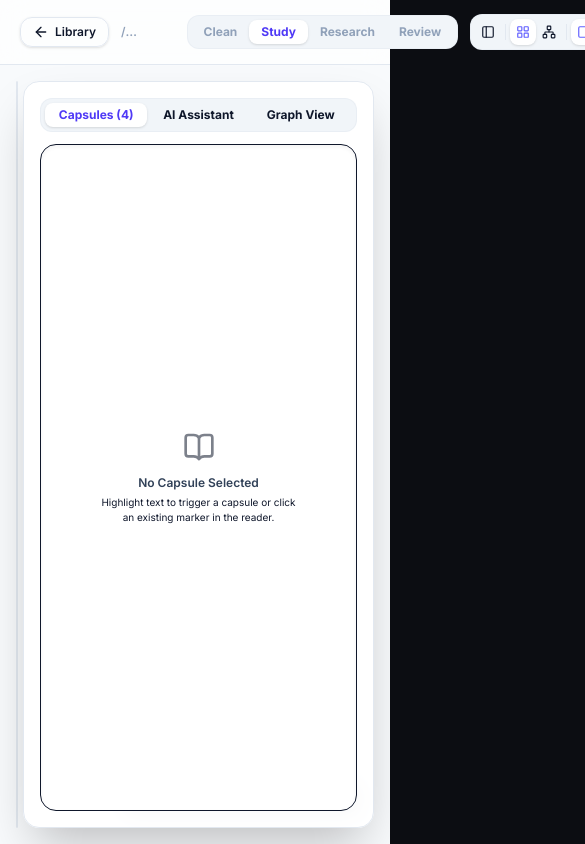
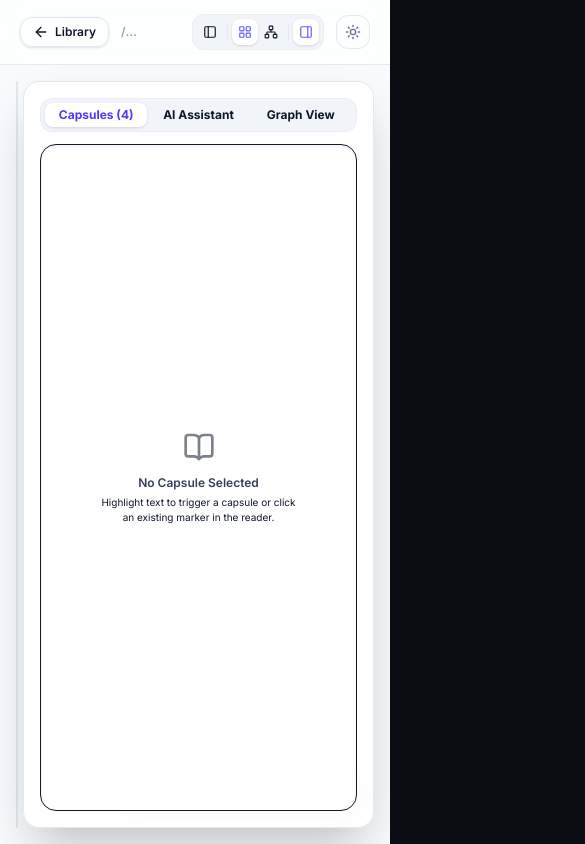
Before and after one commit to UniqMind/knowledge-capsule, a React (Vite) app: page / in a window 390 px wide. Both pictures are taken after a click on the button 337 px from the left and 453 px from the top of the page. Shown: the top 844 px of the page, 585 px wide, since content can reach past the window. Built offline with nearby package versions, Linux system fonts and the light colour scheme.

Commit message:
Optimize layout for mobile viewports, hiding selectors and zoom, and constraining margins

```diff
--- a/src/App.tsx
+++ b/src/App.tsx
@@ -378,7 +378,7 @@ export default function App() {
           {activePdfId && (
             <>
               {/* Reading Modes Selector */}
-              <div className="flex items-center bg-slate-100 dark:bg-slate-950 p-1 rounded-xl border border-slate-200/50 dark:border-slate-800/60">
+              <div className="hidden md:flex items-center bg-slate-100 dark:bg-slate-950 p-1 rounded-xl border border-slate-200/50 dark:border-slate-800/60">
                 {(['clean', 'study', 'research', 'review'] as const).map((mode) => (
                   <button
                     key={mode}
--- a/src/components/PDFViewer.tsx
+++ b/src/components/PDFViewer.tsx
@@ -1037,7 +1037,7 @@ export const PDFViewer: React.FC<PDFViewerProps> = ({
       <div className="flex items-center justify-between px-4 py-2 border-b border-slate-200 dark:border-slate-800 bg-white/70 dark:bg-slate-900/60 backdrop-blur-md z-20">
         <div className="flex items-center gap-3">
           <BookOpen className="h-4 w-4 text-indigo-500" />
-          <span className="text-xs font-bold text-slate-700 dark:text-slate-300 line-clamp-1 max-w-[150px] sm:max-w-[200px]">
+          <span className="text-xs font-bold text-slate-700 dark:text-slate-300 line-clamp-1 max-w-[70px] sm:max-w-[200px]">
             {pdfInfo.name.replace(/_/g, ' ')}
           </span>
           <span className="hidden sm:inline-block text-[10px] bg-slate-100 dark:bg-slate-800 px-2 py-0.5 rounded text-slate-450 font-semibold uppercase">
@@ -1084,7 +1084,7 @@ export const PDFViewer: React.FC<PDFViewerProps> = ({
 
           {/* Scale controls */}
           {!isSample && (
-            <div className="flex items-center gap-1 border-r border-slate-200 dark:border-slate-800 pr-2 sm:pr-3">
+            <div className="hidden md:flex items-center gap-1 border-r border-slate-200 dark:border-slate-800 pr-2 sm:pr-3">
               <button
                 onClick={() => {
                   setIsAutoFit(false);
```
